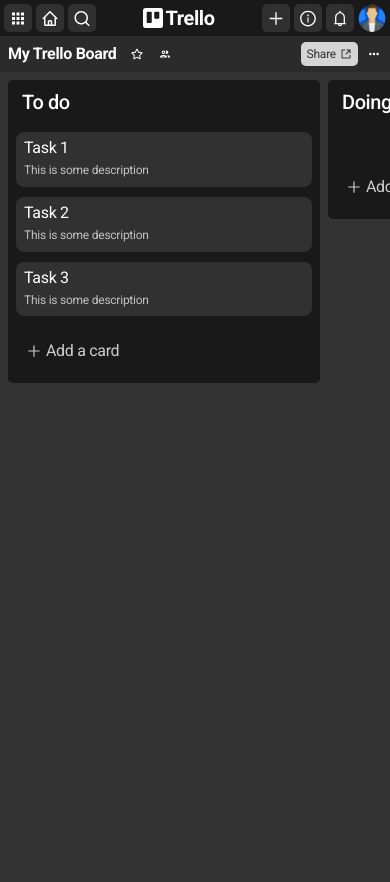
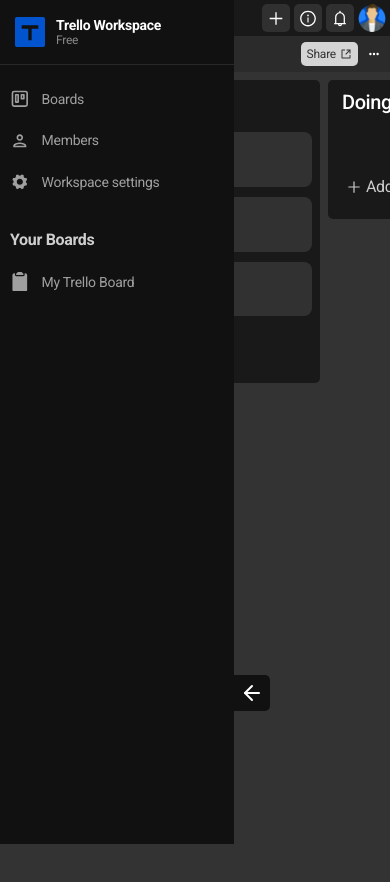
Before and after one commit to SHUBHAM-126/Trello-board, a React (Create React App) app: page / in a window 390 px wide. Shown: the top 882 px of the page. Built offline with nearby package versions, Linux system fonts and the light colour scheme.

Commit message:
Added functionality to open/close sidebar in mobile

```diff
--- a/src/components/Sidebar/Sidebar.jsx
+++ b/src/components/Sidebar/Sidebar.jsx
@@ -4,10 +4,27 @@
 import { MdOutlinePerson } from "react-icons/md";
 import { IoIosSettings } from "react-icons/io";
 import { RiTBoxFill } from "react-icons/ri";
+import { useEffect, useState } from "react";
+import { LuArrowRight } from "react-icons/lu";
 
 export default function Sidebar() {
+
+    const [isMobile, setIsMobile] = useState(window?.innerWidth < 768);
+    const [isMobileSidebarOpen, setIsMobileSidebarOpen] = useState(false)
+
+    // CHECK IF MOBILE
+    useEffect(() => {
+
+        const handleResize = () => setIsMobile(window?.innerWidth < 768)
+
+        window.addEventListener('resize', handleResize)
+
+        return () => window.removeEventListener('resize', handleResize)
+
+    }, [])
+
     return (
-        <div className={styles.sidebar}>
+        <div className={isMobileSidebarOpen ? styles.sidebar : `${styles.sidebar} ${styles.active}`}>
             <div className={styles.wordSpaceTitle}>
                 <RiTBoxFill />
                 <div>
@@ -40,6 +57,15 @@
                 </li>
             </ul>
 
+            {isMobile && (
+                <button
+                    className={styles.openSidebar}
+                    onClick={() => setIsMobileSidebarOpen(prev => !prev)}
+                >
+                    <LuArrowRight />
+                </button>
+            )}
+
         </div>
     )
 }
--- a/src/components/Sidebar/Sidebar.module.css
+++ b/src/components/Sidebar/Sidebar.module.css
@@ -69,7 +69,36 @@
         z-index: 999;
         background: #111;
         width: 60vw;
-        overflow-y: auto;
         transform: translateX(-100%);
+        transition: transform 300ms ease;
+    }
+
+    .sidebar.active {
+        transform: translateX(0);
+    }
+
+    .openSidebar {
+        position: absolute;
+        right: -36px;
+        top: 80%;
+        background: #111;
+        border: 0;
+        border-radius: 0 5px 5px 0;
+        height: 36px;
+        width: 36px;
+        padding: 0;
+        display: flex;
+        align-items: center;
+        justify-content: center;
+        color: #fff;
+        font-size: 24px;
+    }
+
+    .openSidebar svg {
+        transition: transform 600ms ease;
+    }
+
+    .active .openSidebar svg {
+        transform: rotate(-180deg);
     }
 }
```
